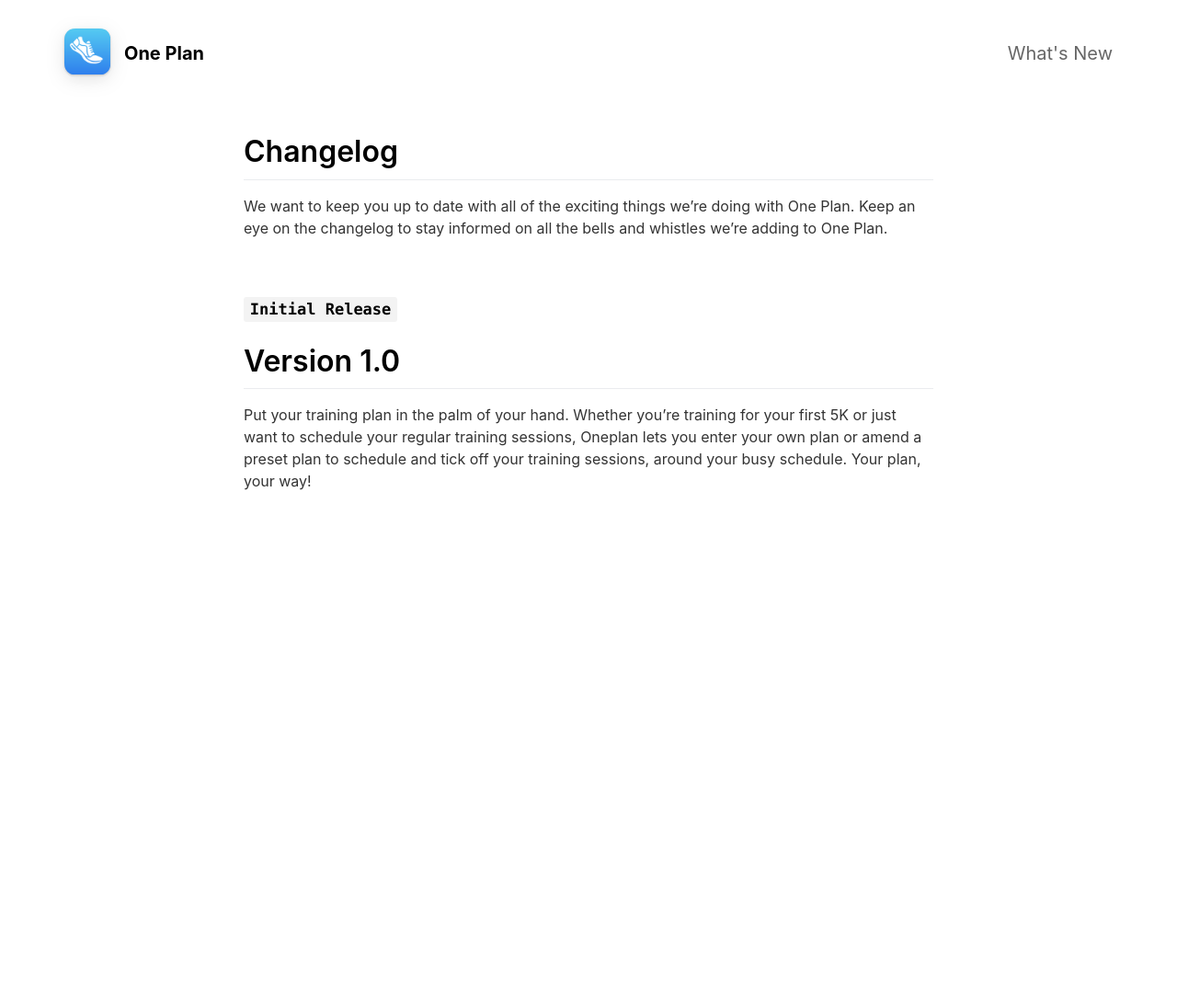
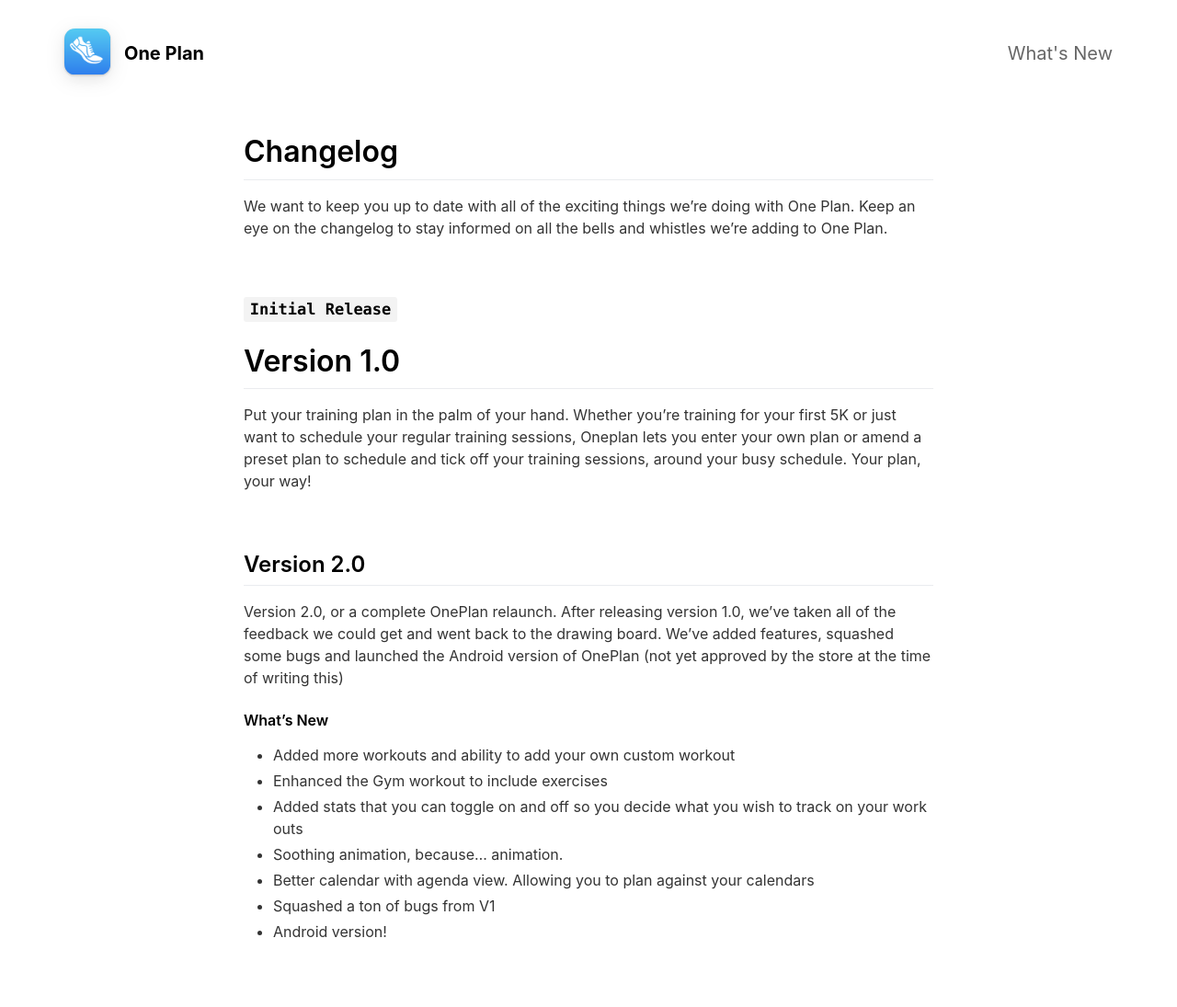
Before and after one commit to oneplanapps/oneplan, a Jekyll site: the page built from _pages/changelog.md, in a window 1280 px wide. Shown: the whole page at 92% size. Built offline with Jekyll 4.4.1, drawn with Linux system fonts in a browser that asks for light colours; nearby versions of some CDN libraries; before the commit the page ends 900 px from its top, so only the background shows below that.

Commit message:
version 2.0 changelog update

```diff
--- a/_config.yml
+++ b/_config.yml
@@ -23,8 +23,8 @@ your_link: https://oneplan.app
 your_city: London, United kingdom
 email_address: hello@oneplan.app
 facebook_username:
-instagram_username: oneplan.social
-twitter_username: oneplan.social
+instagram_username: oneplanapp
+twitter_username:
 github_username:
 youtube_username:
 
--- a/_pages/changelog.md
+++ b/_pages/changelog.md
@@ -17,3 +17,18 @@ We want to keep you up to date with all of the exciting things we’re doing wit
 Put your training plan in the palm of your hand. Whether you're training for your first 5K or just want to schedule your regular training sessions, Oneplan lets you enter your own plan or amend a preset plan to schedule and tick off your training sessions, around your busy schedule. Your plan, your way!
 
 <br>
+
+## **Version 2.0**
+
+Version 2.0, or a complete OnePlan relaunch. After releasing version 1.0, we've taken all of the feedback we could get and went back to the drawing board. We've added features, squashed some bugs and launched the Android version of OnePlan (not yet approved by the store at the time of writing this)
+
+#### What's New
+
+- Added more workouts and ability to add your own custom workout
+- Enhanced the Gym workout to include exercises
+- Added stats that you can toggle on and off so you decide what you wish to track on your work outs
+- Soothing animation, because... animation.
+- Better calendar with agenda view. Allowing you to plan against your calendars
+- Squashed a ton of bugs from V1
+- Android version!
+  <br>
```
